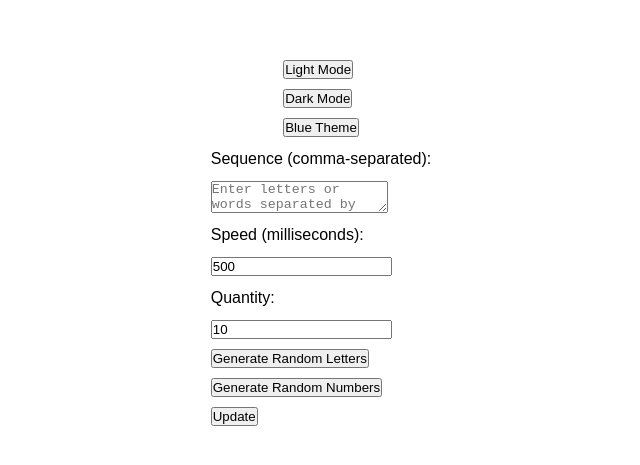
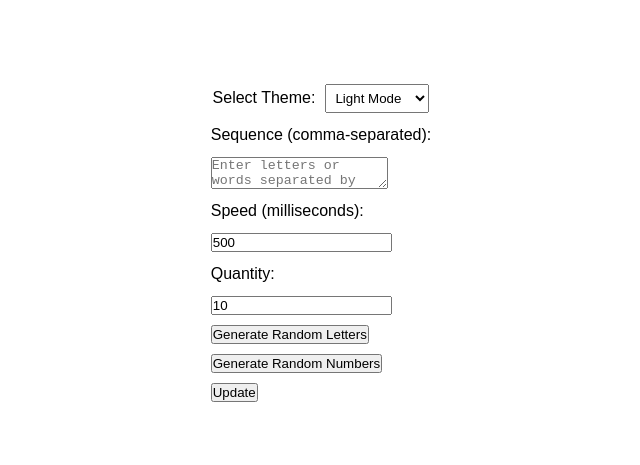
Before and after one commit to chriscooley1/race-the-clock, a React (Vite) app in the folder frontend/: page / in a window 1280 px wide. Shown: the part 157-622 px from the top of the page, without its empty margins (319-959 px from the left). Built offline with nearby package versions, Linux system fonts and the light colour scheme.

Commit message:
Add dropdown menu

```diff
--- a/frontend/src/App.css
+++ b/frontend/src/App.css
@@ -58,3 +58,12 @@ textarea, input, button {
   background-color: #cceeff;
   color: #003366;
 }
+
+.theme-selector {
+  margin: 10px 0;
+}
+
+#theme-select {
+  padding: 5px;
+  margin-left: 10px;
+}
--- a/frontend/src/components/ThemeSelector.tsx
+++ b/frontend/src/components/ThemeSelector.tsx
@@ -3,14 +3,33 @@ import { useTheme } from "../context/ThemeContext";
 import { darkTheme, lightTheme, blueTheme } from "../context/ThemeContext";
 import "../App.css"; // Import the global CSS file
 
+const themes = [
+  { name: "Light Mode", theme: lightTheme },
+  { name: "Dark Mode", theme: darkTheme },
+  { name: "Blue Theme", theme: blueTheme },
+  // Add more themes here as needed
+];
+
 const ThemeSelector: React.FC = () => {
   const { setTheme } = useTheme();
 
+  const handleChange = (event: React.ChangeEvent<HTMLSelectElement>) => {
+    const selectedTheme = themes.find(theme => theme.name === event.target.value);
+    if (selectedTheme) {
+      setTheme(selectedTheme.theme);
+    }
+  };
+
   return (
     <div className="theme-selector">
-      <button type="button" onClick={() => setTheme(lightTheme)}>Light Mode</button>
-      <button type="button" onClick={() => setTheme(darkTheme)}>Dark Mode</button>
-      <button type="button" onClick={() => setTheme(blueTheme)}>Blue Theme</button>
+      <label htmlFor="theme-select">Select Theme:</label>
+      <select id="theme-select" onChange={handleChange}>
+        {themes.map((theme, index) => (
+          <option key={index} value={theme.name}>
+            {theme.name}
+          </option>
+        ))}
+      </select>
     </div>
   );
 };
```
Also changed, not shown: 1 other file (tests, documents, lock files or other folders).
